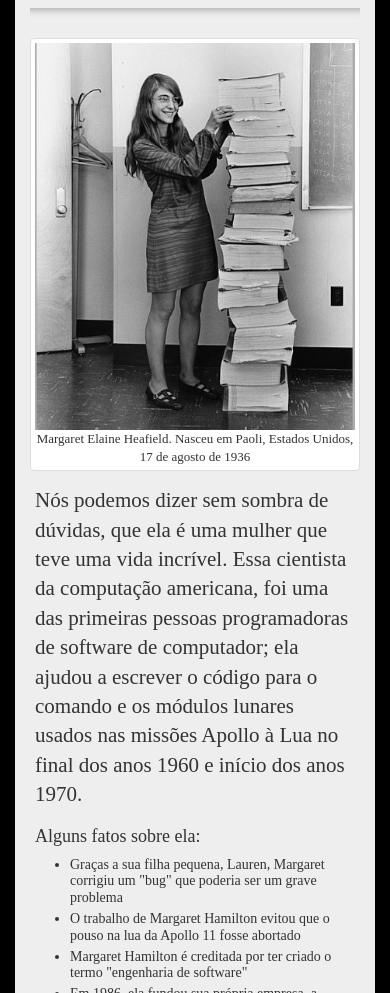
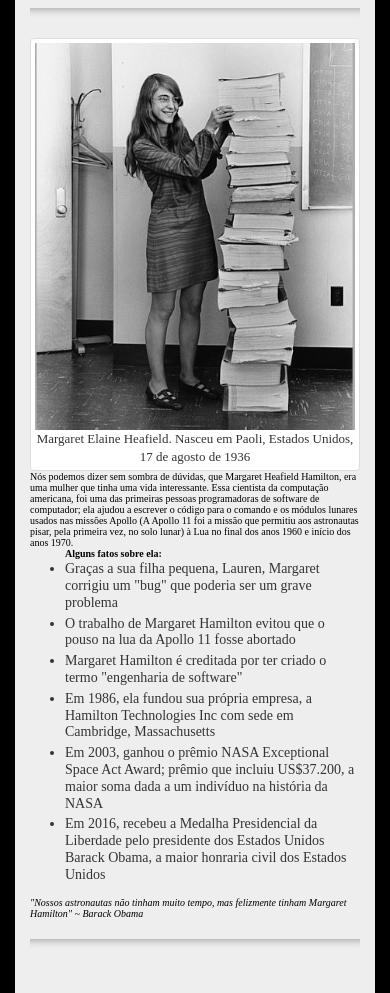
Before and after one commit to Kevynrocha35/alertajs, a plain HTML site: page index.html in a window 390 px wide. Shown: the part 107-1100 px from the top of the page. Drawn offline with Linux system fonts and the light colour scheme; a web font is replaced by a local one.

Commit message:
responsivo

```diff
--- a/index.html
+++ b/index.html
@@ -41,21 +41,17 @@
                 </figcaption>
             </figure>
 
-            <!-- conteúdo descritivo -->
-            <div id="descriptive-content">
 
             <!-- introdução -->
-                <p>
-                    Nós podemos dizer sem sombra de dúvidas, que ela é uma mulher que teve uma vida incrível.
-                    Essa cientista da computação americana, foi uma das primeiras pessoas programadoras de software de
-                    computador; ela ajudou a escrever o código para o comando e os módulos
-                    lunares usados nas missões Apollo à Lua no final dos anos 1960 e início dos anos 1970.
+            <p id="subject">
+                Nós podemos dizer sem sombra de dúvidas, que Margaret Heafield Hamilton, era uma mulher que tinha uma vida interessante. Essa cientista da computação americana, foi uma das primeiras pessoas programadoras de software de computador; ela ajudou a escrever o código para o comando e os módulos
+                lunares usados nas missões Apollo (A Apollo 11 foi a missão que permitiu aos astronautas pisar, pela primeira vez, no solo lunar) à Lua no final dos anos 1960 e início dos anos 1970.
             </p>
 
-                <!-- subtitulo de lista não ordenada -->
-                <h4>Alguns fatos sobre ela:</h4>
             <!-- lista não ordenada -->
             <ul id="list-div">
+                <h4 id="title-ul">Alguns fatos sobre ela:</h4>
+
                 <li>Graças a sua filha pequena, Lauren, Margaret corrigiu um "bug" que poderia ser um grave problema
                 </li>
                 <li>O trabalho de Margaret Hamilton evitou que o pouso na lua da Apollo 11 fosse abortado</li>
@@ -70,15 +66,17 @@
 
 
             <!-- citação -->
-                <br><blockquote-reverse>
+            <br>
+            <blockquote-reverse>
                 <em>"Nossos astronautas não tinham muito tempo, mas felizmente tinham Margaret
                     Hamilton" ~ Barack Obama
                 </em>
             </blockquote-reverse><br>
-            </div>
         </section>
         <hr class="hr">
 
+
     </main>
 </body>
+
 </html>
```
Lines whose indentation alone changed are shown as unchanged.
